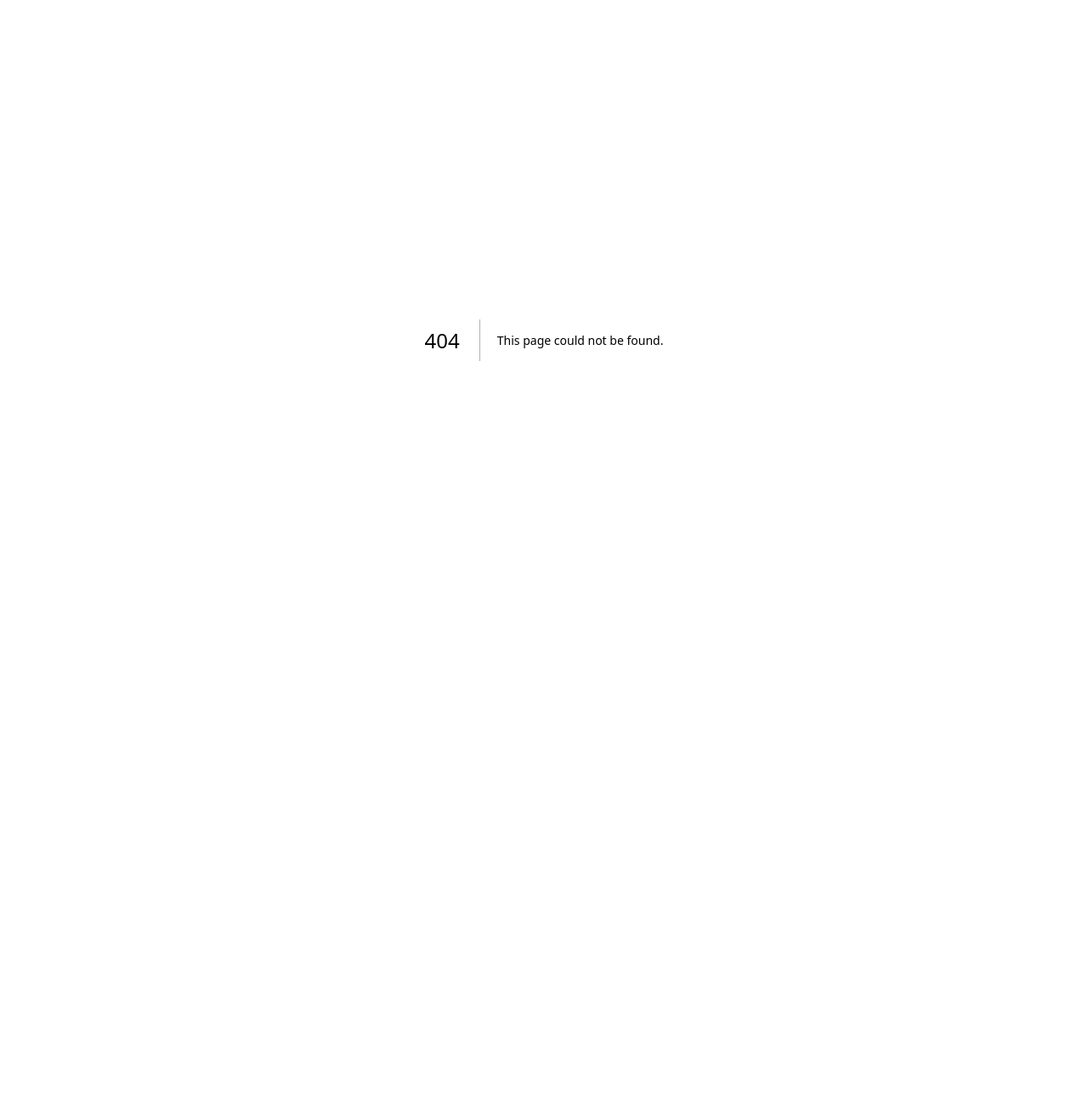
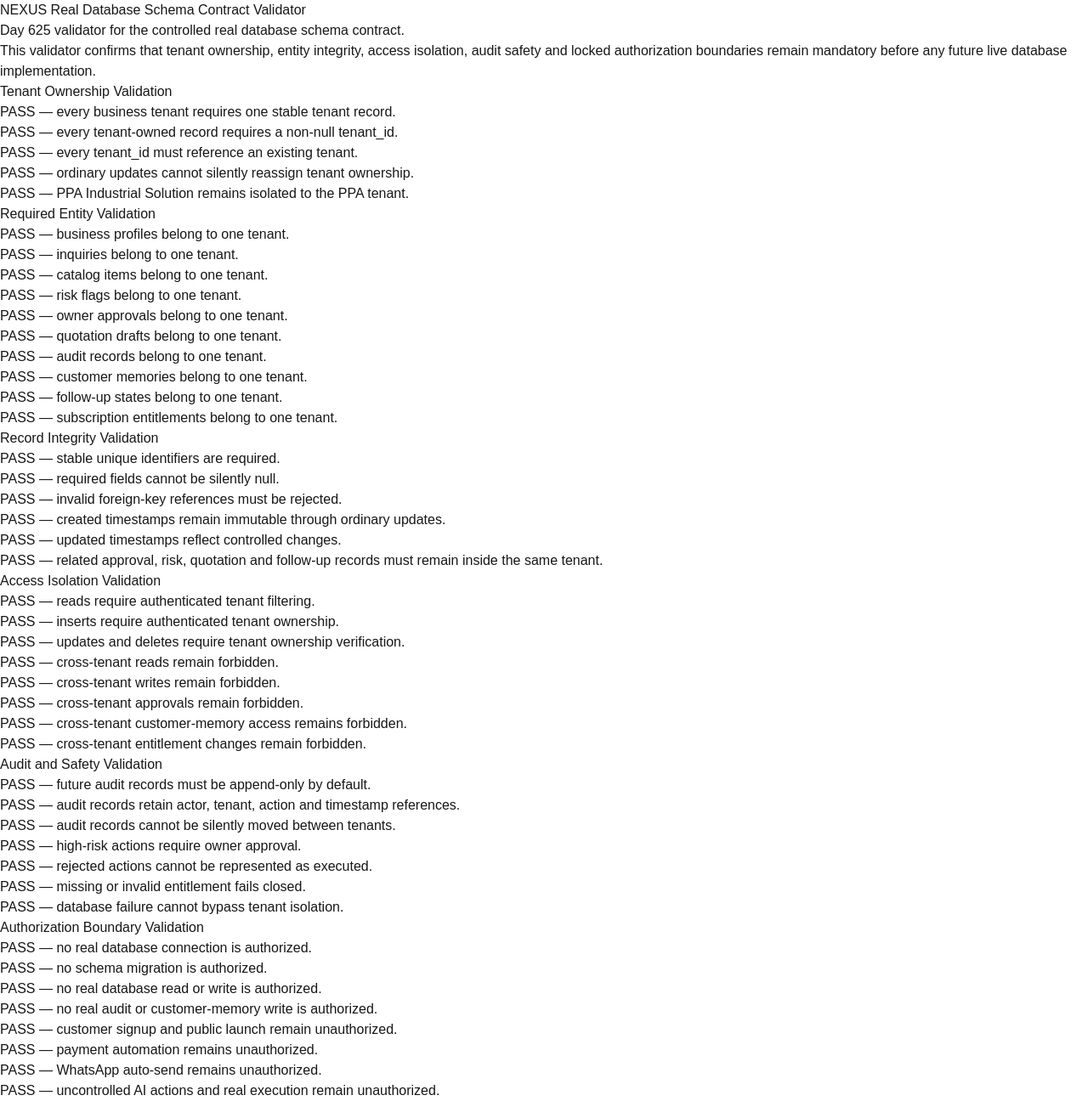
Before and after one commit to celerishealth/NEXUS, a Next.js app in the folder nexus-app/: page /nexus-real-database-schema-contract-validator in a window 1280 px wide. Before the commit this address had no page. Shown: the whole page at 85% size. Before the commit the page ends 800 px from the top, so only its background shows below. Built offline with nearby package versions, Linux system fonts and the light colour scheme.

Commit message:
Day 625: add real database schema contract validator v1

```diff
--- /dev/null
+++ b/nexus-app/app/nexus-real-database-schema-contract-validator/page.tsx
@@ -0,0 +1,91 @@
+export default function NexusRealDatabaseSchemaContractValidatorPage() {
+  return (
+    <main>
+      <h1>NEXUS Real Database Schema Contract Validator</h1>
+
+      <p>
+        Day 625 validator for the controlled real database schema contract.
+      </p>
+
+      <p>
+        This validator confirms that tenant ownership, entity integrity,
+        access isolation, audit safety and locked authorization boundaries
+        remain mandatory before any future live database implementation.
+      </p>
+
+      <h2>Tenant Ownership Validation</h2>
+
+      <ul>
+        <li>PASS — every business tenant requires one stable tenant record.</li>
+        <li>PASS — every tenant-owned record requires a non-null tenant_id.</li>
+        <li>PASS — every tenant_id must reference an existing tenant.</li>
+        <li>PASS — ordinary updates cannot silently reassign tenant ownership.</li>
+        <li>PASS — PPA Industrial Solution remains isolated to the PPA tenant.</li>
+      </ul>
+
+      <h2>Required Entity Validation</h2>
+
+      <ul>
+        <li>PASS — business profiles belong to one tenant.</li>
+        <li>PASS — inquiries belong to one tenant.</li>
+        <li>PASS — catalog items belong to one tenant.</li>
+        <li>PASS — risk flags belong to one tenant.</li>
+        <li>PASS — owner approvals belong to one tenant.</li>
+        <li>PASS — quotation drafts belong to one tenant.</li>
+        <li>PASS — audit records belong to one tenant.</li>
+        <li>PASS — customer memories belong to one tenant.</li>
+        <li>PASS — follow-up states belong to one tenant.</li>
+        <li>PASS — subscription entitlements belong to one tenant.</li>
+      </ul>
+
+      <h2>Record Integrity Validation</h2>
+
+      <ul>
+        <li>PASS — stable unique identifiers are required.</li>
+        <li>PASS — required fields cannot be silently null.</li>
+        <li>PASS — invalid foreign-key references must be rejected.</li>
+        <li>PASS — created timestamps remain immutable through ordinary updates.</li>
+        <li>PASS — updated timestamps reflect controlled changes.</li>
+        <li>PASS — related approval, risk, quotation and follow-up records must remain inside the same tenant.</li>
+      </ul>
+
+      <h2>Access Isolation Validation</h2>
+
+      <ul>
+        <li>PASS — reads require authenticated tenant filtering.</li>
+        <li>PASS — inserts require authenticated tenant ownership.</li>
+        <li>PASS — updates and deletes require tenant ownership verification.</li>
+        <li>PASS — cross-tenant reads remain forbidden.</li>
+        <li>PASS — cross-tenant writes remain forbidden.</li>
+        <li>PASS — cross-tenant approvals remain forbidden.</li>
+        <li>PASS — cross-tenant customer-memory access remains forbidden.</li>
+        <li>PASS — cross-tenant entitlement changes remain forbidden.</li>
+      </ul>
+
+      <h2>Audit and Safety Validation</h2>
+
+      <ul>
+        <li>PASS — future audit records must be append-only by default.</li>
+        <li>PASS — audit records retain actor, tenant, action and timestamp references.</li>
+        <li>PASS — audit records cannot be silently moved between tenants.</li>
+        <li>PASS — high-risk actions require owner approval.</li>
+        <li>PASS — rejected actions cannot be represented as executed.</li>
+        <li>PASS — missing or invalid entitlement fails closed.</li>
+        <li>PASS — database failure cannot bypass tenant isolation.</li>
+      </ul>
+
+      <h2>Authorization Boundary Validation</h2>
+
+      <ul>
+        <li>PASS — no real database connection is authorized.</li>
+        <li>PASS — no schema migration is authorized.</li>
+        <li>PASS — no real database read or write is authorized.</li>
+        <li>PASS — no real audit or customer-memory write is authorized.</li>
+        <li>PASS — customer signup and public launch remain unauthorized.</li>
+        <li>PASS — payment automation remains unauthorized.</li>
+        <li>PASS — WhatsApp auto-send remains unauthorized.</li>
+        <li>PASS — uncontrolled AI actions and real execution remain unauthorized.</li>
+      </ul>
+    </main>
+  );
+}
```
